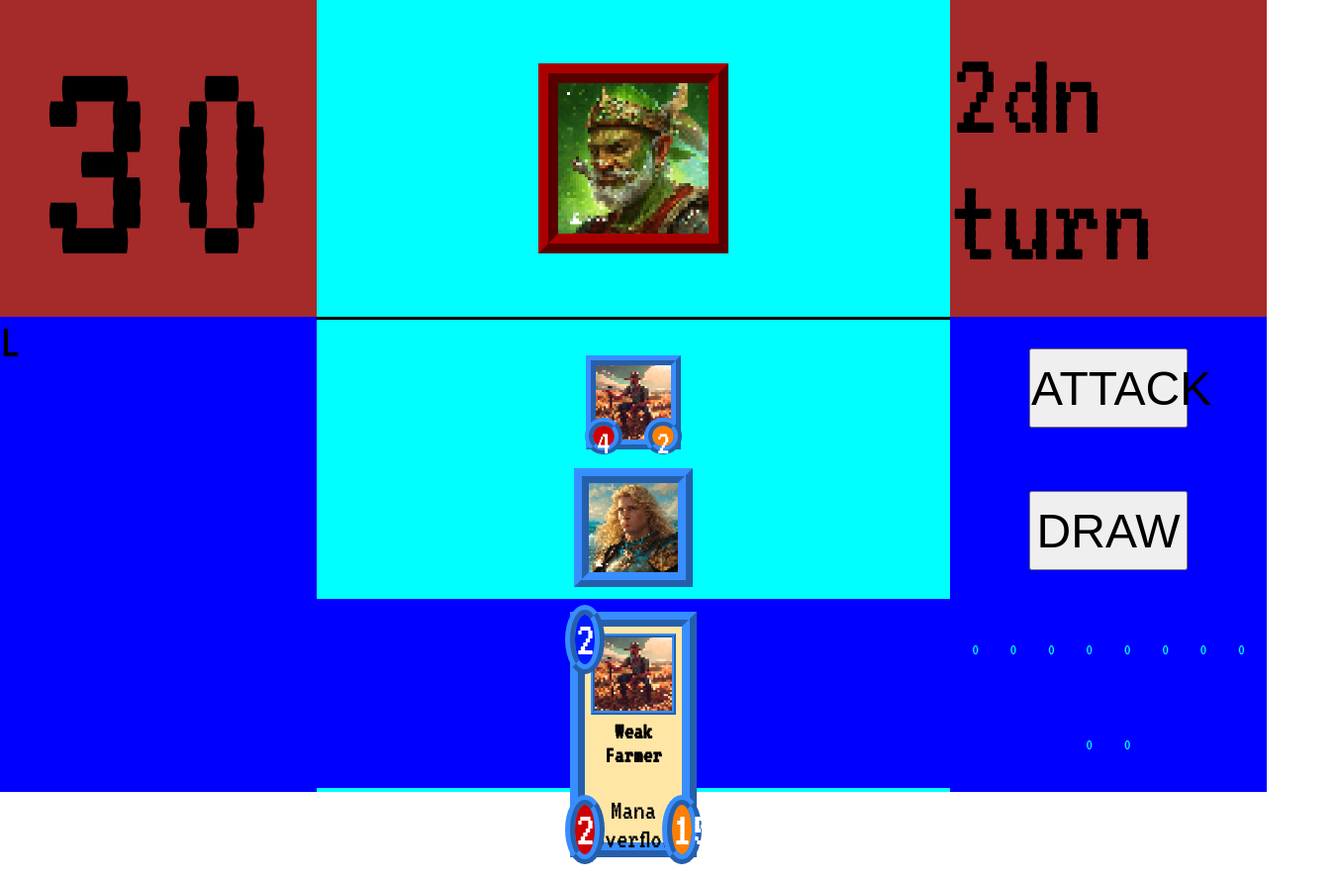
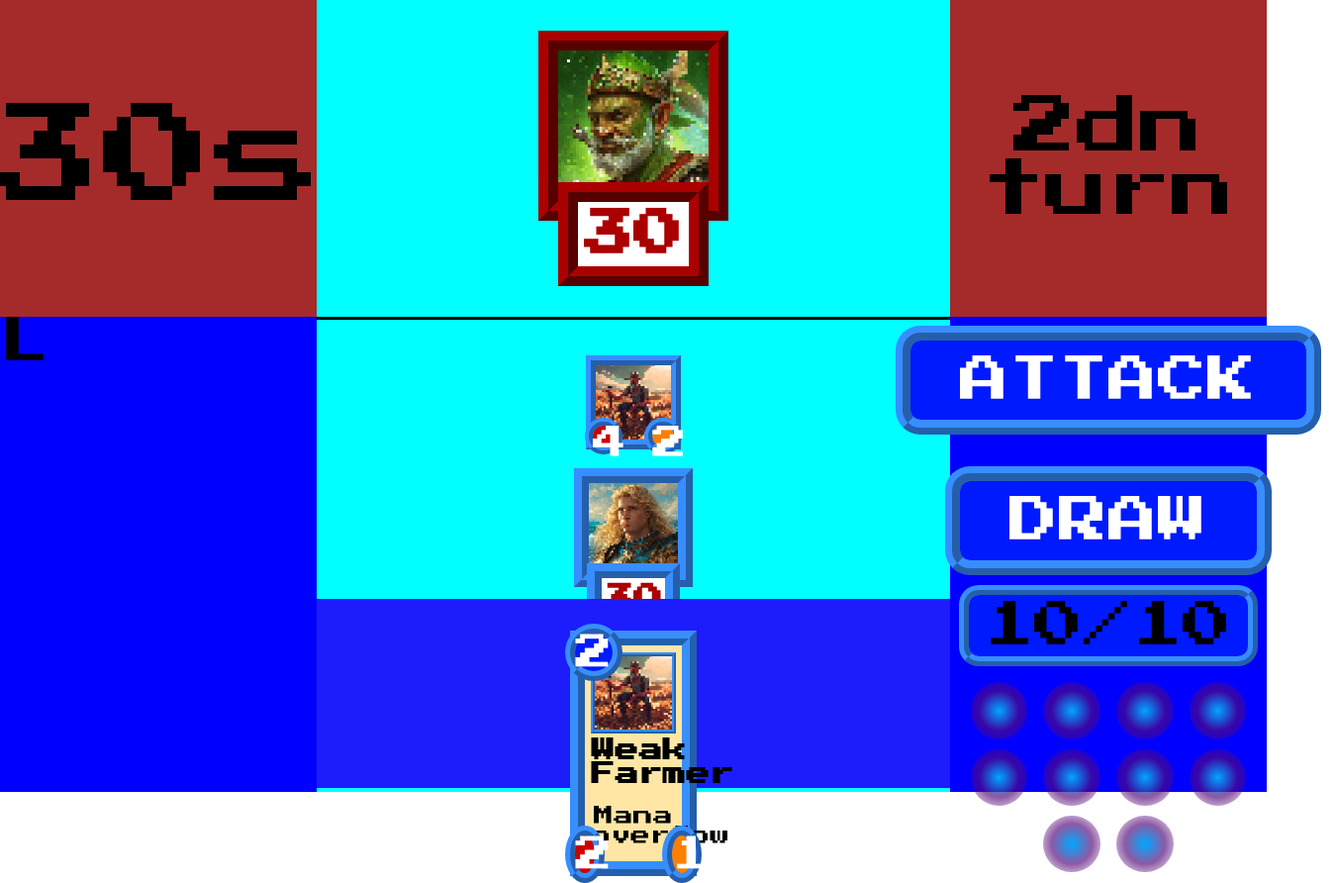
Before and after one commit to KamilTomczykDev/drawOrAttack, a website built with Parcel: page index.html in a window 1280 px wide. Shown: the whole page at 99% size, 1351 px wide, since content can reach past the window. Built offline with nearby package versions, Linux system fonts and the light colour scheme.

Commit message:
right side css update main font changed

```diff
--- a/index.html
+++ b/index.html
@@ -10,6 +10,10 @@
       href="https://fonts.googleapis.com/css2?family=VT323&display=swap"
       rel="stylesheet"
     />
+    <link
+      href="https://fonts.googleapis.com/css2?family=Press+Start+2P&display=swap"
+      rel="stylesheet"
+    />
 
     <script type="module" defer src="src/js/controller.js"></script>
     <title>DrawOrAttack</title>
@@ -17,13 +21,14 @@
   <body>
     <div class="game">
       <section class="enemy-side">
-        <div class="timer">30</div>
+        <div class="timer">30s</div>
         <div class="enemy-section">
           <div class="enemy-section--hero">
             <img
               class="enemy-section--hero--img"
               src="src/img/firstEnemy.jpeg"
             />
+            <span class="enemy-section--hero--health">30</span>
           </div>
         </div>
         <div class="turn-counter">2dn turn</div>
@@ -50,6 +55,7 @@
           </div>
           <div class="hero">
             <img class="hero--img" src="src/img/mainHero.jpeg" />
+            <span class="hero--health">30</span>
           </div>
           <div class="hand">
             <div class="hand--card">
@@ -60,7 +66,7 @@
               <p class="hand--card--name">Weak Farmer</p>
               <p class="hand--card--ability"><br />Mana overflow</p>
               <div class="hand--card--left-stat">2</div>
-              <div class="hand--card--turn-stat">15</div>
+              <div class="hand--card--turn-stat">1</div>
             </div>
           </div>
         </div>
@@ -69,17 +75,18 @@
             <button class="button--attack">ATTACK</button>
             <button class="button--draw">DRAW</button>
           </div>
-          <div class="mana-container">
-            <p class="mana">O</p>
-            <p class="mana">O</p>
-            <p class="mana">O</p>
-            <p class="mana">O</p>
-            <p class="mana">O</p>
-            <p class="mana">O</p>
-            <p class="mana">O</p>
-            <p class="mana">O</p>
-            <p class="mana">O</p>
-            <p class="mana">O</p>
+          <div class="mana--counter">10/10</div>
+          <div class="mana--container">
+            <p class="mana"></p>
+            <p class="mana"></p>
+            <p class="mana"></p>
+            <p class="mana"></p>
+            <p class="mana"></p>
+            <p class="mana"></p>
+            <p class="mana"></p>
+            <p class="mana"></p>
+            <p class="mana"></p>
+            <p class="mana"></p>
           </div>
         </div>
       </section>
--- a/src/css/style.css
+++ b/src/css/style.css
@@ -11,12 +11,23 @@
   padding: 0;
   box-sizing: border-box;
 }
-
-body {
-  font-family: "VT323", monospace;
+/* flex shortcut */
+body,
+.enemy-section,
+.turn-counter,
+.timer,
+.player-section,
+.board,
+.buttons-and-mana,
+.buttons,
+.mana--container,
+.enemy-section--hero {
   display: flex;
   justify-content: center;
   align-items: center;
+}
+body {
+  font-family: "Press Start 2P", cursive;
   height: 100%;
   overflow: hidden;
 }
@@ -39,25 +50,29 @@ body {
 }
 .enemy-section {
   height: 100%;
-  display: flex;
-  justify-content: center;
-  align-items: center;
 }
 .enemy-section--hero {
   height: 60%;
-  border: ridge 20px rgb(171, 0, 0);
   margin: 50px;
-  background-color: bisque;
+  flex-direction: column;
 }
 .enemy-section--hero--img {
   height: 100%;
+  border: ridge 20px rgb(171, 0, 0);
+}
+.enemy-section--hero--health {
+  border: ridge 20px rgb(171, 0, 0);
+  color: rgb(171, 0, 0);
+  font-weight: bold;
+  font-size: 100%;
+  padding: 4% 3%;
+  background-color: white;
+  margin-top: -20%;
 }
 
 .turn-counter {
-  display: flex;
-  justify-content: center;
-  align-items: center;
-  font-size: 8rem;
+  font-size: 400%;
+  text-align: center;
 }
 
 .player-side {
@@ -72,10 +87,7 @@ body {
 }
 
 .timer {
-  font-size: 20rem;
-  display: flex;
-  justify-content: center;
-  align-items: center;
+  font-size: 700%;
 }
 section div {
   font-size: 50px;
@@ -89,19 +101,13 @@ section div {
 }
 
 .player-section {
-  display: flex;
   flex-direction: column;
-  justify-content: center;
-  align-items: center;
   border-top: solid;
 }
 
 /* ///////player board styling//////// */
 
 .board {
-  display: flex;
-  justify-content: center;
-  align-items: center;
   height: 20%;
   margin-top: 5%;
 }
@@ -145,11 +151,27 @@ section div {
 
 .hero {
   height: 25%;
-  border: ridge 15px var(--player-color);
+
   margin: 3% 0 2% 0;
+  display: flex;
+  align-items: center;
+  flex-direction: column;
 }
 .hero--img {
+  border: ridge 15px var(--player-color);
   height: 100%;
+  display: block;
+}
+
+.hero--health {
+  border: ridge 15px var(--player-color);
+  display: block;
+  color: rgb(171, 0, 0);
+  font-weight: bold;
+  font-size: 60%;
+  padding: 5% 2%;
+  background-color: white;
+  margin-top: -20%;
 }
 /*/ board-card-fullview */
 
@@ -195,7 +217,7 @@ section div {
   font-weight: bold;
 }
 .hover-view--ability {
-  font-size: 1.8rem;
+  font-size: 40%;
   text-align: center;
 }
 .hover-view--left-stat {
@@ -230,7 +252,7 @@ section div {
   justify-content: center;
   height: 40%;
   width: 100%;
-  background-color: blue;
+  background-color: rgb(28, 28, 252);
   position: relative;
 }
 .hand--card {
@@ -238,7 +260,7 @@ section div {
   position: absolute;
   height: 130%;
   width: 20%;
-  top: 0px;
+  top: 10%;
   margin-top: 2%;
   padding: 1%;
   background-color: rgb(255, 230, 165);
@@ -254,9 +276,11 @@ section div {
   background-color: rgb(0, 26, 255);
   border-radius: 50%;
   top: -10%;
-  font-size: 100%;
+
+  /* padding-left: 5%; */
+  font-size: 75%;
   left: -20%;
-  width: 40%;
+
   text-align: center;
 }
 .hand--card--img-container {
@@ -276,7 +300,7 @@ section div {
   font-weight: bold;
 }
 .hand--card--ability {
-  font-size: 1.8rem;
+  font-size: 40%;
   text-align: center;
 }
 .hand--card--left-stat {
@@ -286,7 +310,7 @@ section div {
   background-color: var(--atk-color);
   border-radius: 50%;
   bottom: -10%;
-  font-size: 100%;
+  font-size: 75%;
   left: -20%;
   width: 40%;
   text-align: center;
@@ -298,38 +322,55 @@ section div {
   background-color: var(--turn-color);
   border-radius: 50%;
   bottom: -10%;
-  font-size: 100%;
+  font-size: 75%;
   right: -20%;
   width: 40%;
   text-align: center;
 }
 
 /* ///////player right side//////// */
-
+.buttons-and-mana {
+  flex-direction: column;
+}
 .buttons {
-  height: 60%;
-  display: flex;
+  height: 50%;
   flex-direction: column;
-  justify-content: center;
-  align-items: center;
 }
-.mana-container {
-  height: 40%;
-  display: flex;
-  align-items: center;
-  justify-content: center;
+.mana--counter {
+  border: ridge 10px var(--player-color);
+  margin: 5% 0;
+  border-radius: 20px;
+  background-color: var(--cost-color);
+  padding: 2% 5%;
+}
+.mana--container {
+  height: 20%;
+  gap: 5%;
   flex-wrap: wrap;
+  row-gap: 10%;
 }
 
 .mana {
-  padding: 1rem;
-  font-size: 1rem;
-  color: aqua;
+  width: 10%;
+  height: 25%;
+  border-radius: 50%;
+  padding: 1.8rem;
+  background: rgb(0, 167, 255);
+  background: radial-gradient(
+    circle,
+    rgba(0, 167, 255, 1) 0%,
+    rgba(86, 9, 121, 0.6727065826330532) 50%,
+    rgba(0, 232, 255, 0) 100%
+  );
 }
 
 .buttons button {
-  width: 50%;
-  height: 30%;
-  font-size: 3rem;
-  margin: 2rem;
+  font-size: 100%;
+  padding: 15px 50px;
+  font-family: "Press Start 2P", cursive;
+  color: white;
+  margin: 1rem;
+  background-color: var(--cost-color);
+  border: ridge 15px var(--player-color);
+  border-radius: 25px;
 }
--- a/src/js/controller.js
+++ b/src/js/controller.js
@@ -7,8 +7,8 @@ if (module.hot) {
 
 ////////////////////////
 
-const elToHover = document.querySelector(".board-card-img");
-const secondEl = document.querySelector(".board-card-fullview");
+const elToHover = document.querySelector(".board--card--img");
+const secondEl = document.querySelector(".hover-view");
 
 elToHover.addEventListener("mouseover", () => (secondEl.style.opacity = "1"));
 elToHover.addEventListener("mouseout", () => (secondEl.style.opacity = "0"));
```
Also changed, not shown: dist/index.html, 4 other files.
